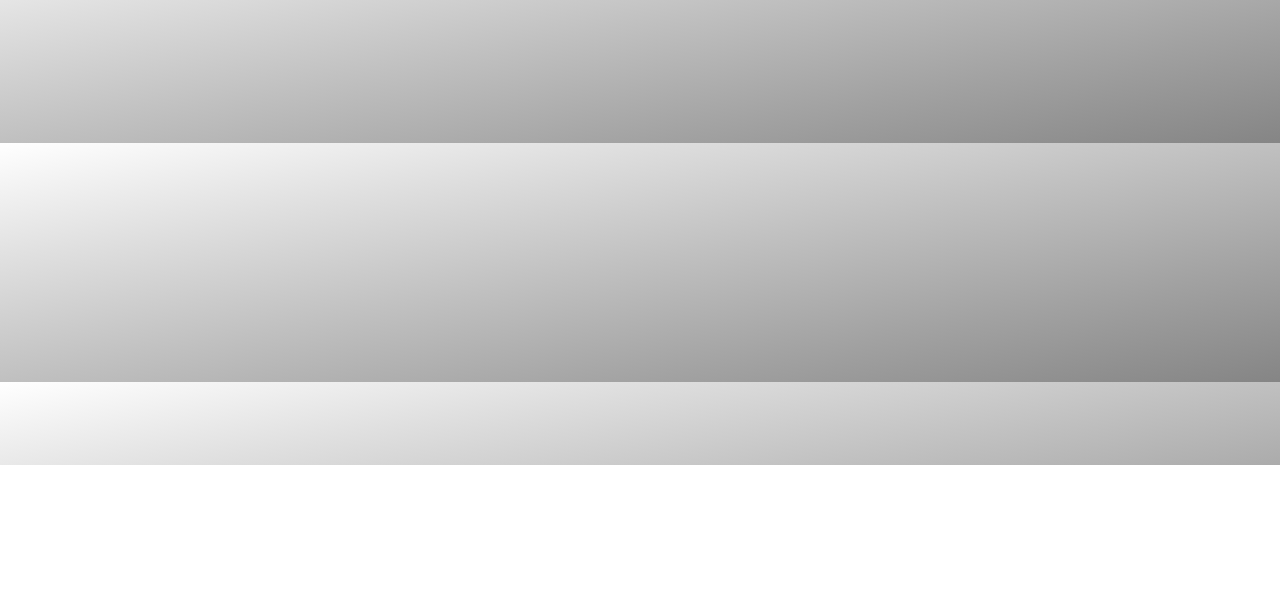
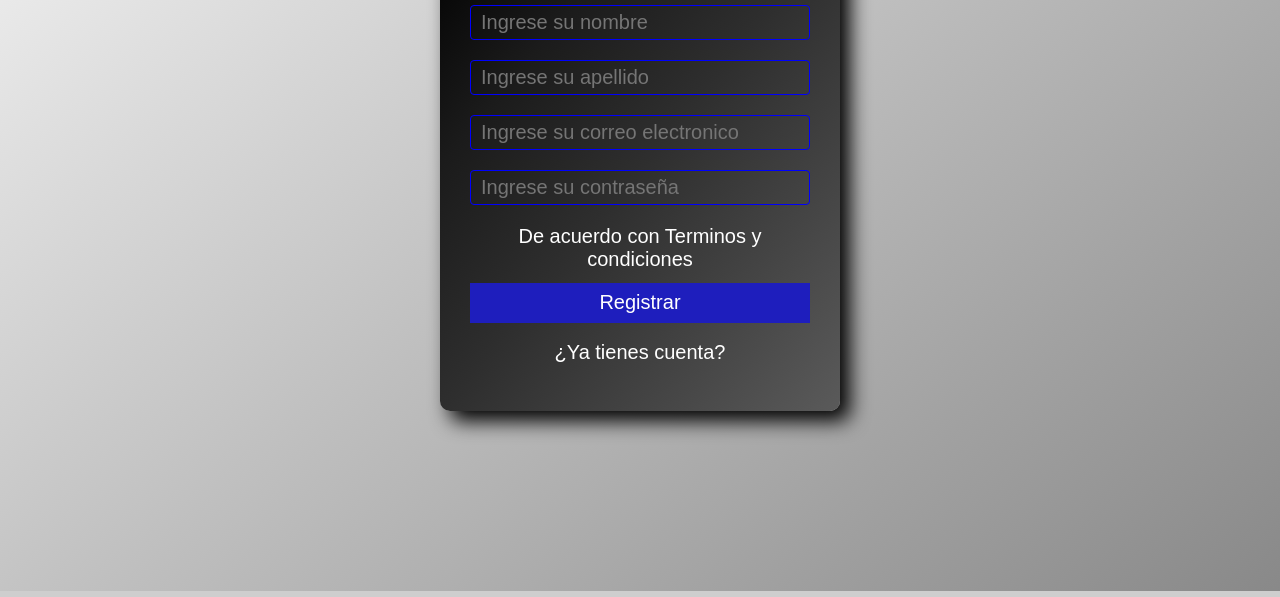
Before and after one commit to 1chbin/Entrega-Final-BuzHouses, a website: page pages/cuenta.html in a window 1280 px wide. Shown: the part 335-932 px from the top of the page. Before the commit the page ends 800 px from the top, so only its background shows below. Drawn offline with nearby package versions, Linux system fonts and the light colour scheme.

Commit message:
diseñé la página de cuenta en scss

```diff
--- a/css/style-original.css
+++ b/css/style-original.css
@@ -68,6 +68,7 @@ footer p{
 /* Aca empieza la pagina inicio */
 
 main{
+    /* background-image: linear-gradient(to right bottom, #000000, #1b1b1b, #2e2e2e, #444444, #5a5a5a); */
     background-image: linear-gradient(to right bottom, #ffffff, #dfdfdf, #c0c0c0, #a2a2a2, #858585);
 }
 .title1{
@@ -298,7 +299,7 @@ h6{
 }
 
 /* Aca termina la pagina de soporte */
-/* Aca empieza la pagina de cuuenta */
+/* Aca empieza la pagina de cuenta */
 
 .caja4{
     padding-top: 180px;
--- a/pages/cuenta.html
+++ b/pages/cuenta.html
@@ -40,9 +40,9 @@
                 <input class="cuenta" type="text" name="apellidos" id="apellidos" placeholder="Ingrese su apellido">
                 <input class="cuenta" type="email" name="correo" id="correo" placeholder="Ingrese su correo electronico">
                 <input class="cuenta" type="password" name="correo" id="correo" placeholder="Ingrese su contraseña">
-                <p>De acuerdo con <a href="">Terminos y condiciones</a></p>
+                <p>De acuerdo con <a href="./soporte.html">Terminos y condiciones</a></p>
                 <input class="boton2" type="submit" value="Registrar">
-                <p><a href="">¿Ya tienes cuenta?</a></p>
+                <p><a href="./cuenta.html">¿Ya tienes cuenta?</a></p>
             </section>
         </div>
     </main>
--- a/scss/layout/_cuenta.scss
+++ b/scss/layout/_cuenta.scss
@@ -0,0 +1,55 @@
+.caja4{
+    padding-top: 180px;
+    padding-bottom: 180px;
+    display: flex;
+    .registro{
+        width: 400px;
+        background-image: linear-gradient(to right bottom, #000000, #1b1b1b, #2e2e2e, #444444, #5a5a5a);
+        padding: 30px;
+        margin: auto;
+        border-radius: 10px;
+        color: white;
+        font-family: 'Merriweather Sans', sans-serif;
+        box-shadow: 10px 10px 20px black;
+        h1{
+            font-size: 30px;
+            margin-bottom: 20px;
+        }
+        p{
+            text-align: center;
+            height: 40px;
+            font-size: 20px;
+        }
+        a{
+            color: white;
+            text-decoration: none;
+            &:hover{
+                color: rgb(255, 255, 255);
+                text-decoration: underline;
+            }
+        }
+        .cuenta{
+            width: 100%;
+            height: 35px;
+            background: #00000000;
+            padding: 10px;
+            border-radius: 4px;
+            margin-bottom: 20px;
+            border: 1px solid rgb(0, 0, 253);
+            font-family: 'Merriweather Sans', sans-serif;
+            font-size: 20px;
+            color: white;
+        }
+        .boton2{
+            width: 100%;
+            background: rgb(30, 30, 189);
+            color: white;
+            height: 40px;
+            border: none;
+            font-size: 20px;
+            margin-top: 18px;
+            margin-bottom: 18px;
+            cursor: pointer;
+        }
+    }
+}
```
Also changed, not shown: css/style.css.
